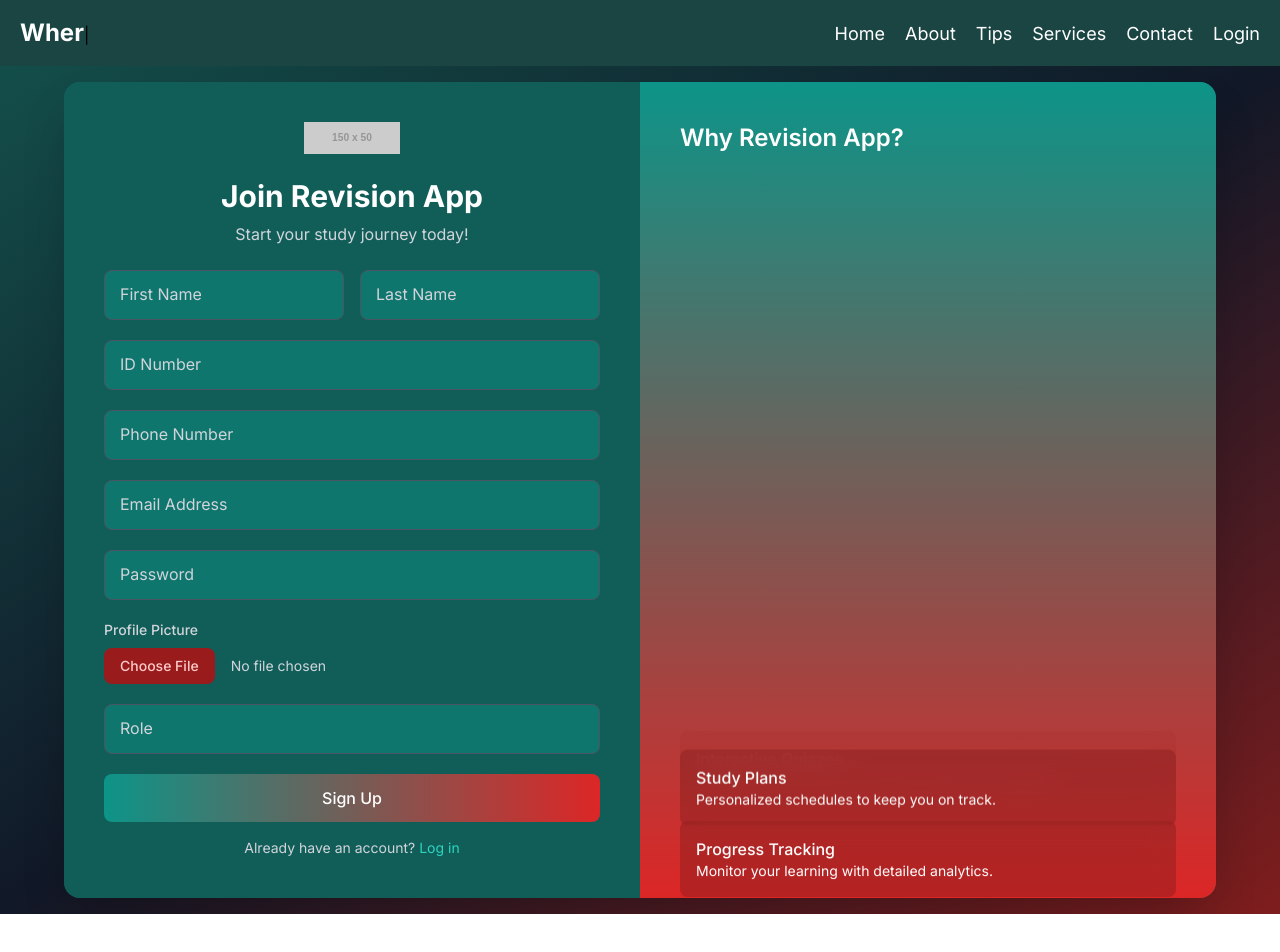
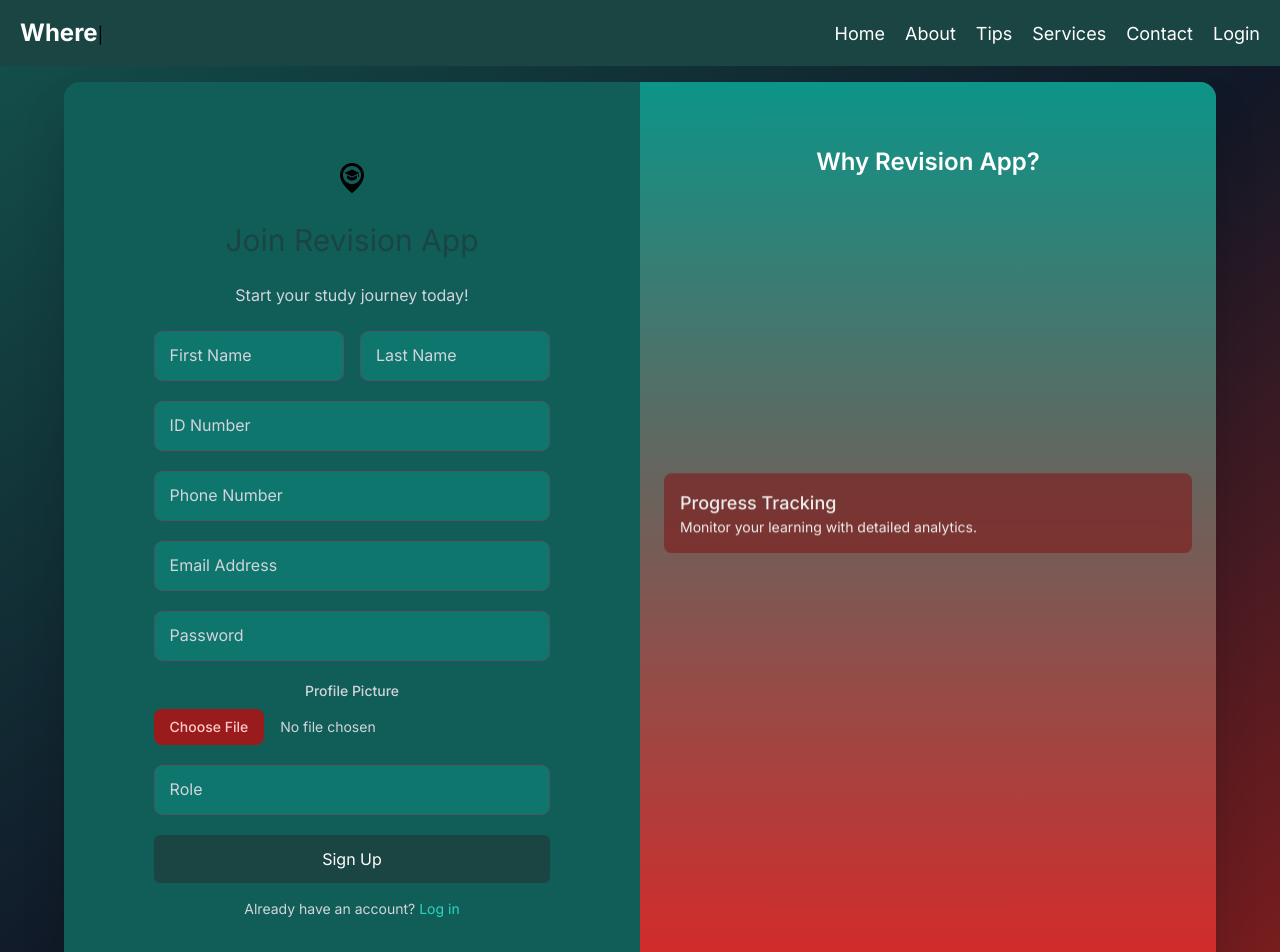
Before and after one commit to Simza-ST/TheGrade12RevisionHub-Frontend, a React (Create React App) app: page /signup in a window 1280 px wide. Shown: the top 952 px of the page. Before the commit the page ends 914 px from the top, so only its background shows below. Built offline with nearby package versions, Linux system fonts and the light colour scheme.

Commit message:
Newly coded React 2

```diff
--- a/public/index.html
+++ b/public/index.html
@@ -1,7 +1,7 @@
 <!DOCTYPE html>
 <html lang="en">
 <head>
-  <meta charset="utf-8" />
+  <meta charset="utf-8" /><link rel="icon" href="/images/appLogo.png" type="image/png" />
   <meta name="viewport" content="width=device-width, initial-scale=1" />
   <title>Grade 12 Revision Hub</title>
   <!-- Google Fonts (Inter) -->
--- /dev/null
+++ b/src/components/ForgotPassword.css
@@ -0,0 +1,75 @@
+/* src/ForgotPassword.css */
+
+.content {
+    width: 80%;
+    margin: 40px auto;
+    font-family: 'Inter', sans-serif;
+    text-align: center;
+}
+
+h2 {
+    color: #1a4543;
+    font-size: 30px;
+    margin-bottom: 20px;
+}
+
+.form-group {
+    margin-bottom: 15px;
+    text-align: left;
+}
+
+.form-group label {
+    display: block;
+    font-weight: 600;
+    margin-bottom: 5px;
+    color: #333;
+}
+
+.form-control {
+    width: 100%;
+    padding: 10px;
+    border: 1px solid #ccc;
+    border-radius: 6px;
+    font-size: 16px;
+    outline: none;
+    transition: border 0.3s;
+    background-color: #1a4543;
+    color: #fff;
+}
+
+.form-control:focus {
+    border-color: #f87171;
+    box-shadow: 0 0 5px rgba(248, 113, 113, 0.2);
+}
+
+.btn-submit {
+    background: #1a4543;
+    color: white;
+    border: none;
+    padding: 12px 18px;
+    border-radius: 6px;
+    font-size: 16px;
+    cursor: pointer;
+    transition: 0.3s;
+}
+
+.btn-submit:hover {
+    background: #134d48; /* Darker teal variant */
+}
+
+/* Responsive adjustments */
+@media (max-width: 768px) {
+    .content {
+        width: 90%;
+        margin: 20px auto;
+    }
+
+    .form-control {
+        font-size: 14px;
+    }
+
+    .btn-submit {
+        font-size: 14px;
+        padding: 10px 16px;
+    }
+}
--- a/src/components/ForgotPassword.js
+++ b/src/components/ForgotPassword.js
@@ -1,5 +1,6 @@
 import React, { useState } from 'react';
 import { Link } from 'react-router-dom';
+import './ForgotPassword.css'; // Import the new CSS file
 
 const ForgotPassword = () => {
     const [error, setError] = useState('');
@@ -73,14 +74,11 @@ const ForgotPassword = () => {
             <div className="max-w-6xl w-full bg-teal-800 rounded-2xl shadow-2xl m-4 flex overflow-hidden">
                 {/* Left: Forgot Password Form */}
                 <div className="w-1/2 p-10 bg-teal-800">
+                    <div className="content">
                         <div className="flex justify-center mb-6">
-                        <img
-                            src="https://via.placeholder.com/150x50?text=Revision+App"
-                            alt="Revision App Logo"
-                            className="h-8"
-                        />
+                            <img src="/images/appLogo.png" alt="Grade 12 Revision Hub" className="h-8" />
                         </div>
-                    <h2 className="text-3xl font-bold text-white text-center mb-2">Reset Your Password</h2>
+                        <h2>Reset Your Password</h2>
                         <p className="text-gray-300 text-center mb-6" id="formSubtitle">
                             {isOtpStage ? 'Enter the OTP sent to your email.' : 'Enter your email to receive an OTP.'}
                         </p>
@@ -105,7 +103,7 @@ const ForgotPassword = () => {
                                 <button
                                     type="submit"
                                     id="requestOtpButton"
-                                className="w-full py-3 px-4 bg-gradient-to-r from-teal-600 to-red-600 text-white rounded-lg font-medium hover:from-teal-700 hover:to-red-700 focus:outline-none focus:ring-2 focus:ring-offset-2 focus:ring-teal-400 transition duration-200 mt-2"
+                                    className="btn-submit w-full py-3 px-4 mt-2"
                                 >
                                     Send OTP
                                 </button>
@@ -130,7 +128,7 @@ const ForgotPassword = () => {
                                 <button
                                     type="submit"
                                     id="verifyOtpButton"
-                                className="w-full py-3 px-4 bg-gradient-to-r from-teal-600 to-red-600 text-white rounded-lg font-medium hover:from-teal-700 hover:to-red-700 focus:outline-none focus:ring-2 focus:ring-offset-2 focus:ring-teal-400 transition duration-200"
+                                    className="btn-submit w-full py-3 px-4"
                                 >
                                     Verify OTP
                                 </button>
@@ -154,20 +152,24 @@ const ForgotPassword = () => {
                             </Link>
                         </p>
                     </div>
-                {/* Right: Animated Services */}
-                <div className="w-1/2 bg-gradient-to-b from-teal-600 to-red-600 p-10 relative overflow-hidden">
-                    <h3 className="text-2xl font-semibold text-white mb-6">Why Revision App?</h3>
-                    <div className="relative h-[calc(100%-2rem)]">
-                        <div className="service-card absolute w-full bottom-0 bg-red-900 bg-opacity-40 backdrop-blur-md rounded-lg p-4 text-white">
-                            <h4 className="font-medium">Interactive Quizzes</h4>
+                </div>
+                {/* Right: Animated Services (unchanged from previous update) */}
+                <div className="w-1/2 bg-gradient-to-b from-teal-600 to-red-600 p-6 relative overflow-hidden flex flex-col justify-center items-center">
+                    <h3 className="text-2xl font-semibold text-white mb-6 z-10">Why Revision App?</h3>
+                    <br />
+                    <br />
+                    <br />
+                    <div className="relative w-full h-full flex flex-col justify-center items-center">
+                        <div className="service-card w-11/12 bg-red-900 bg-opacity-70 backdrop-blur-md rounded-lg p-4 text-white mb-4 animate-slide-up transition-all duration-500 ease-in-out" style={{ animationDelay: '0s' }}>
+                            <h4 className="font-medium text-lg">Interactive Quizzes</h4>
                             <p className="text-sm">Engage with dynamic quizzes tailored to your subjects.</p>
                         </div>
-                        <div className="service-card absolute w-full bottom-0 bg-red-900 bg-opacity-40 backdrop-blur-md rounded-lg p-4 text-white">
-                            <h4 className="font-medium">Study Plans</h4>
+                        <div className="service-card w-11/12 bg-red-900 bg-opacity-70 backdrop-blur-md rounded-lg p-4 text-white mb-4 animate-slide-up transition-all duration-500 ease-in-out" style={{ animationDelay: '0.5s' }}>
+                            <h4 className="font-medium text-lg">Study Plans</h4>
                             <p className="text-sm">Personalized schedules to keep you on track.</p>
                         </div>
-                        <div className="service-card absolute w-full bottom-0 bg-red-900 bg-opacity-40 backdrop-blur-md rounded-lg p-4 text-white">
-                            <h4 className="font-medium">Progress Tracking</h4>
+                        <div className="service-card w-11/12 bg-red-900 bg-opacity-70 backdrop-blur-md rounded-lg p-4 text-white animate-slide-up transition-all duration-500 ease-in-out" style={{ animationDelay: '1s' }}>
+                            <h4 className="font-medium text-lg">Progress Tracking</h4>
                             <p className="text-sm">Monitor your learning with detailed analytics.</p>
                         </div>
                     </div>
--- a/src/components/Login.js
+++ b/src/components/Login.js
@@ -46,12 +46,16 @@ const Login = () => {
             <div className="max-w-6xl bg-teal-800 rounded-2xl shadow-2xl m-4 flex overflow-hidden">
                 {/* Left: Login Form */}
                 <div className="w-1/2 p-10 bg-teal-800">
+                    {/*<div className="flex justify-center mb-6">*/}
+                    {/*    <img*/}
+                    {/*        src="https://via.placeholder.com/150x50?text=Revision+App"*/}
+                    {/*        alt="Revision App Logo"*/}
+                    {/*        className="h-8"*/}
+                    {/*    />*/}
+                    {/*    */}
+                    {/*</div>*/}
                     <div className="flex justify-center mb-6">
-                        <img
-                            src="https://via.placeholder.com/150x50?text=Revision+App"
-                            alt="Revision App Logo"
-                            className="h-8"
-                        />
+                        <img src="/images/appLogo.png" alt="Grade 12 Revision Hub" className="h-8" />
                     </div>
                     <h2 className="text-3xl font-bold text-white text-center mb-2">Log In to Revision App</h2>
                     <p className="text-gray-300 text-center mb-6">Access your study tools now!</p>
@@ -113,19 +117,20 @@ const Login = () => {
                     </p>
                 </div>
                 {/* Right: Animated Services */}
-                <div className="w-1/2 bg-gradient-to-b from-teal-600 to-red-600 p-10 relative overflow-hidden">
-                    <h3 className="text-2xl font-semibold text-white mb-6">Why Revision App?</h3>
-                    <div className="relative h-[calc(100%-2rem)]">
-                        <div className="service-card absolute w-full bottom-0 bg-red-900 bg-opacity-40 backdrop-blur-md rounded-lg p-4 text-white">
-                            <h4 className="font-medium">Interactive Quizzes</h4>
+                <div className="w-1/2 bg-gradient-to-b from-teal-600 to-red-600 p-6 relative overflow-hidden flex flex-col justify-center items-center">
+                    <h3 className="text-2xl font-semibold text-white mb-6 z-10">Why Revision App?</h3>
+                    <br />
+                    <div className="relative w-full h-full flex flex-col justify-center items-center">
+                        <div className="service-card w-11/12 bg-red-900 bg-opacity-70 backdrop-blur-md rounded-lg p-4 text-white mb-4 animate-slide-up transition-all duration-500 ease-in-out" style={{ animationDelay: '0s' }}>
+                            <h4 className="font-medium text-lg">Interactive Quizzes</h4>
                             <p className="text-sm">Engage with dynamic quizzes tailored to your subjects.</p>
                         </div>
-                        <div className="service-card absolute w-full bottom-0 bg-red-900 bg-opacity-40 backdrop-blur-md rounded-lg p-4 text-white">
-                            <h4 className="font-medium">Study Plans</h4>
+                        <div className="service-card w-11/12 bg-red-900 bg-opacity-70 backdrop-blur-md rounded-lg p-4 text-white mb-4 animate-slide-up transition-all duration-500 ease-in-out" style={{ animationDelay: '0.5s' }}>
+                            <h4 className="font-medium text-lg">Study Plans</h4>
                             <p className="text-sm">Personalized schedules to keep you on track.</p>
                         </div>
-                        <div className="service-card absolute w-full bottom-0 bg-red-900 bg-opacity-40 backdrop-blur-md rounded-lg p-4 text-white">
-                            <h4 className="font-medium">Progress Tracking</h4>
+                        <div className="service-card w-11/12 bg-red-900 bg-opacity-70 backdrop-blur-md rounded-lg p-4 text-white animate-slide-up transition-all duration-500 ease-in-out" style={{ animationDelay: '1s' }}>
+                            <h4 className="font-medium text-lg">Progress Tracking</h4>
                             <p className="text-sm">Monitor your learning with detailed analytics.</p>
                         </div>
                     </div>
--- /dev/null
+++ b/src/components/Signup.css
@@ -0,0 +1,75 @@
+/* src/Signup.css */
+
+.content {
+    width: 80%;
+    margin: 40px auto;
+    font-family: 'Inter', sans-serif;
+    text-align: center;
+}
+
+h2 {
+    color: #1a4543;
+    font-size: 30px;
+    margin-bottom: 20px;
+}
+
+.form-group {
+    margin-bottom: 15px;
+    text-align: left;
+}
+
+.form-group label {
+    display: block;
+    font-weight: 600;
+    margin-bottom: 5px;
+    color: #333;
+}
+
+.form-control {
+    width: 100%;
+    padding: 10px;
+    border: 1px solid #ccc;
+    border-radius: 6px;
+    font-size: 16px;
+    outline: none;
+    transition: border 0.3s;
+    background-color: #1a4543;
+    color: #fff;
+}
+
+.form-control:focus {
+    border-color: #f87171;
+    box-shadow: 0 0 5px rgba(248, 113, 113, 0.2);
+}
+
+.btn-submit {
+    background: #1a4543;
+    color: white;
+    border: none;
+    padding: 12px 18px;
+    border-radius: 6px;
+    font-size: 16px;
+    cursor: pointer;
+    transition: 0.3s;
+}
+
+.btn-submit:hover {
+    background: #134d48; /* Darker teal variant */
+}
+
+/* Responsive adjustments */
+@media (max-width: 768px) {
+    .content {
+        width: 90%;
+        margin: 20px auto;
+    }
+
+    .form-control {
+        font-size: 14px;
+    }
+
+    .btn-submit {
+        font-size: 14px;
+        padding: 10px 16px;
+    }
+}
--- a/src/components/Signup.js
+++ b/src/components/Signup.js
@@ -1,5 +1,6 @@
 import React, { useState } from 'react';
 import { Link } from 'react-router-dom';
+import './Signup.css'; // Import the new CSS file
 
 const Signup = () => {
     const [error, setError] = useState('');
@@ -56,14 +57,11 @@ const Signup = () => {
             <div className="max-w-6xl w-full bg-teal-800 rounded-2xl shadow-2xl m-4 flex overflow-hidden">
                 {/* Left: Signup Form */}
                 <div className="w-1/2 p-10 bg-teal-800">
+                    <div className="content">
                         <div className="flex justify-center mb-6">
-                        <img
-                            src="https://via.placeholder.com/150x50?text=Revision+App"
-                            alt="Revision App Logo"
-                            className="h-8"
-                        />
+                            <img src="/images/appLogo.png" alt="Grade 12 Revision Hub" className="h-8" />
                         </div>
-                    <h2 className="text-3xl font-bold text-white text-center mb-2">Join Revision App</h2>
+                        <h2>Join Revision App</h2>
                         <p className="text-gray-300 text-center mb-6">Start your study journey today!</p>
                         <form id="signupForm" encType="multipart/form-data" className="space-y-5" onSubmit={handleSubmit}>
                             <div className="grid grid-cols-2 gap-4">
@@ -182,6 +180,7 @@ const Signup = () => {
                                     name="role"
                                     required
                                     className="form-input peer w-full px-4 py-3 border border-gray-600 rounded-lg focus:ring-2 focus:ring-teal-400 focus:border-teal-400 bg-teal-700 text-white appearance-none"
+                                    placeholder="Role"
                                 >
                                     <option value="" disabled selected hidden></option>
                                     <option value="STUDENT">Student</option>
@@ -194,10 +193,7 @@ const Signup = () => {
                                     Role
                                 </label>
                             </div>
-                        <button
-                            type="submit"
-                            className="w-full py-3 px-4 bg-gradient-to-r from-teal-600 to-red-600 text-white rounded-lg font-medium hover:from-teal-700 hover:to-red-700 focus:outline-none focus:ring-2 focus:ring-offset-2 focus:ring-teal-400 transition duration-200"
-                        >
+                            <button type="submit" className="btn-submit w-full">
                                 Sign Up
                             </button>
                         </form>
@@ -213,20 +209,25 @@ const Signup = () => {
                             </Link>
                         </p>
                     </div>
+                </div>
                 {/* Right: Animated Services */}
-                <div className="w-1/2 bg-gradient-to-b from-teal-600 to-red-600 p-10 relative overflow-hidden">
-                    <h3 className="text-2xl font-semibold text-white mb-6">Why Revision App?</h3>
-                    <div className="relative h-[calc(100%-2rem)]">
-                        <div className="service-card absolute w-full bottom-0 bg-red-900 bg-opacity-40 backdrop-blur-md rounded-lg p-4 text-white">
-                            <h4 className="font-medium">Interactive Quizzes</h4>
+                <div className="w-1/2 bg-gradient-to-b from-teal-600 to-red-600 p-6 relative overflow-hidden flex flex-col justify-start items-center">
+                    <h3 className="text-2xl font-semibold text-white mt-10 mb-4 z-10">Why Revision App?</h3>
+                    <br />
+                    <br />
+                    <br />
+                    <br />
+                    <div className="relative w-full flex flex-col items-center">
+                        <div className="service-card w-11/12 bg-red-900 bg-opacity-70 backdrop-blur-md rounded-lg p-4 text-white mb-4 animate-slide-up transition-all duration-500 ease-in-out" style={{ animationDelay: '0s' }}>
+                            <h4 className="font-medium text-lg">Interactive Quizzes</h4>
                             <p className="text-sm">Engage with dynamic quizzes tailored to your subjects.</p>
                         </div>
-                        <div className="service-card absolute w-full bottom-0 bg-red-900 bg-opacity-40 backdrop-blur-md rounded-lg p-4 text-white">
-                            <h4 className="font-medium">Study Plans</h4>
+                        <div className="service-card w-11/12 bg-red-900 bg-opacity-70 backdrop-blur-md rounded-lg p-4 text-white mb-4 animate-slide-up transition-all duration-500 ease-in-out" style={{ animationDelay: '0.5s' }}>
+                            <h4 className="font-medium text-lg">Study Plans</h4>
                             <p className="text-sm">Personalized schedules to keep you on track.</p>
                         </div>
-                        <div className="service-card absolute w-full bottom-0 bg-red-900 bg-opacity-40 backdrop-blur-md rounded-lg p-4 text-white">
-                            <h4 className="font-medium">Progress Tracking</h4>
+                        <div className="service-card w-11/12 bg-red-900 bg-opacity-70 backdrop-blur-md rounded-lg p-4 text-white animate-slide-up transition-all duration-500 ease-in-out" style={{ animationDelay: '1s' }}>
+                            <h4 className="font-medium text-lg">Progress Tracking</h4>
                             <p className="text-sm">Monitor your learning with detailed analytics.</p>
                         </div>
                     </div>
--- a/src/index.css
+++ b/src/index.css
@@ -16,29 +16,31 @@ body {
 }
 
 @keyframes slideUp {
-  0% { transform: translateY(100%); opacity: 0; }
-  20% { opacity: 1; }
-  80% { opacity: 1; }
-  100% { transform: translateY(-100%); opacity: 0; }
+  0% { transform: translateY(100%); opacity: 0; }    /* Start: bottom, invisible */
+  6.7% { transform: translateY(0); opacity: 1; }     /* Appearance: fade in and move to position */
+  56.2% { transform: translateY(0); opacity: 1; }    /* Stay visible for reading */
+  62.9% { transform: translateY(-100%); opacity: 0; } /* Disappearance: fade out and move up */
+  100% { transform: translateY(-100%); opacity: 0; }  /* Stay invisible for pause */
 }
 
 .service-card {
-  animation: slideUp 6s infinite;
+  animation: slideUp 8.08s infinite; /* Total: 0.54s appear + 4s visible + 0.54s disappear + 3s pause */
+  width: 100%;
 }
 
 .service-card:nth-child(2) {
-  animation-delay: 2s;
+  animation-delay: 0.5s;
 }
 
 .service-card:nth-child(3) {
-  animation-delay: 4s;
+  animation-delay: 1s;
 }
 
 footer {
-  background: #4070f4;
+  background: #1a4543;
   padding: 15px 0;
   text-align: center;
-  font-family: 'Poppins', sans-serif;
+  font-family: 'Inter', sans-serif;
 }
 
 footer .text span {
@@ -72,7 +74,7 @@ footer .text .site-name {
   justify-content: center;
   width: 40px;
   height: 40px;
-  background: #4070f4;
+  background: #f87171;
   color: #fff;
   border-radius: 50%;
   text-decoration: none;
@@ -85,3 +87,22 @@ footer .text .site-name {
 pre {
   white-space: pre-wrap;
 }
+
+/* Optional: Ignore .login .content if not used with Tailwind */
+.login .content {
+  display: none; /* Comment out or remove if not needed */
+}
+
+/* Responsive adjustments */
+@media (max-width: 768px) {
+  .service-card {
+    width: 90%;
+    padding: 2px;
+  }
+  .service-card h4 {
+    font-size: 14px;
+  }
+  .service-card p {
+    font-size: 12px;
+  }
+}
```
Also changed, not shown: images/appLogo.png (added), public/images/appLogo.png (added). Lines whose indentation alone changed are shown as unchanged.
